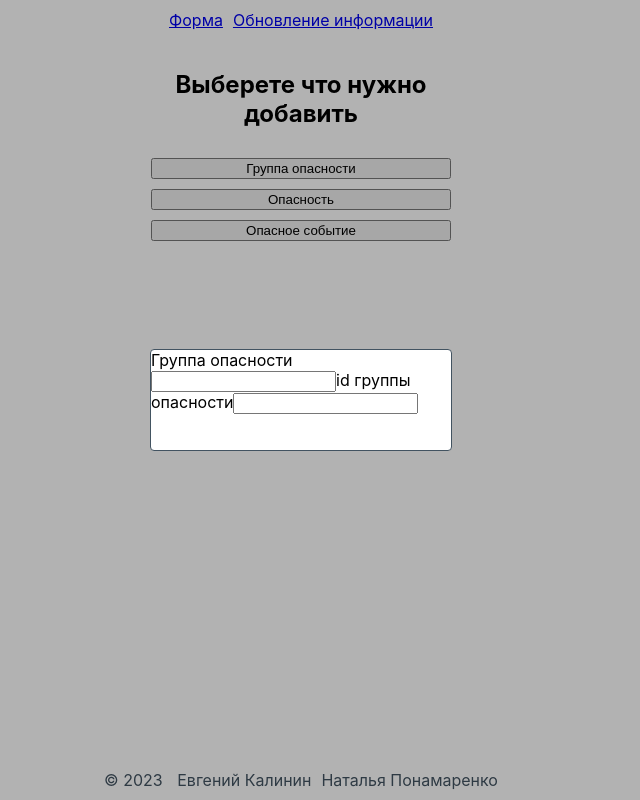
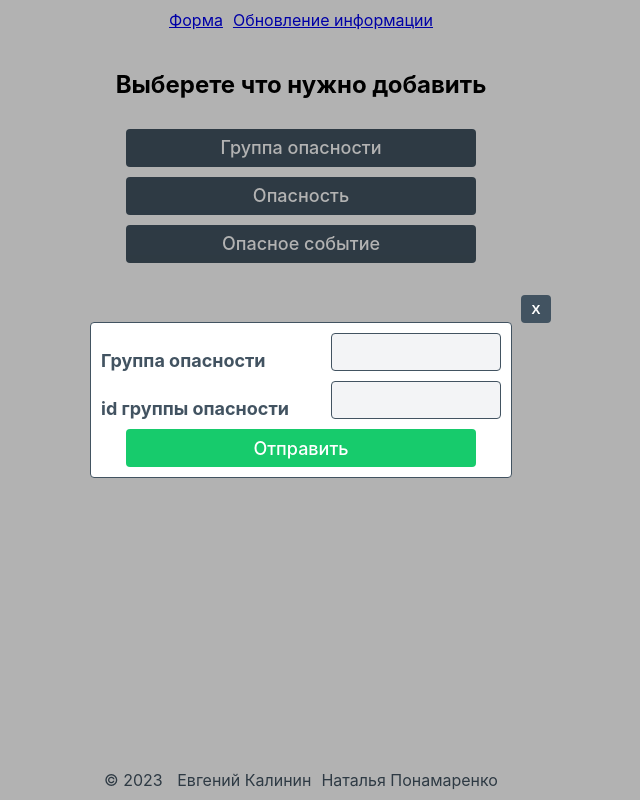
Before and after one commit to User8755/techoavia-roman, a React (Create React App) app: page /update in a window 1280 px wide. Both pictures are taken after a click on the button "Группа опасности". Shown: the whole page, without its empty margins (339-979 px from the left). Built offline with nearby package versions, Linux system fonts and the light colour scheme.

Commit message:
добавлена стилизация странице update

```diff
--- a/src/components/ModalUpdata/ModalUpdata.css
+++ b/src/components/ModalUpdata/ModalUpdata.css
@@ -3,13 +3,13 @@
   height: 100vh;
   /*синий в цвет текста
   background-color: rgba(66, 83, 97, 0.4);*/
-
   background-color: rgba(0, 0, 0, 0.3);
+  color: rgba(66, 83, 97, 1);
   position: fixed;
   z-index: 1;
   display: flex;
   justify-content: center;
-  align-items: center
+  align-items: center;
 }
 
 .modal__overlay-disabled {
@@ -17,9 +17,35 @@
 }
 
 .modal__window {
-  width: 300px;
-  height: 100px;
+  padding: 10px 10px;
+  width: fit-content;
+  height: fit-content;
   background-color: #fff;
-  border: 1px solid rgba(66, 83, 97, 1) ;
+  border: 1px solid rgba(66, 83, 97, 1);
   border-radius: 4px;
 }
+
+.form.danger {
+  gap: 10px;
+  align-items: center;
+  position: relative;
+}
+.lable.danger {
+  min-width: 400px;
+  flex-direction: row;
+  justify-content: space-between;
+  align-items: flex-end;
+  margin-bottom: 0;
+}
+.btn_close {
+  position: absolute;
+  top: -38px;
+  right: -50px;
+  width: 30px;
+  height: 28px;
+  border-radius: 4px;
+  border: none;
+  background-color: rgba(66, 83, 97, 1);
+  color: #fff;
+  font-weight: 700;
+}
--- a/src/components/ModalUpdata/ModalUpdata.jsx
+++ b/src/components/ModalUpdata/ModalUpdata.jsx
@@ -3,45 +3,55 @@ import Select from 'react-select';
 
 function ModalUpdata({ active, setModal, modalCild }) {
   const dengerGroup = (
-    <form>
-      <label>
+    <form className='form danger'>
+      <button className='btn_close' onClick={() => setModal(false)}>
+        X
+      </button>
+      <label className='lable danger'>
         Группа опасности
-        <input></input>
+        <input className='form__input input'></input>
       </label>
-      <label>
+      <label className='lable danger'>
         id группы опасности
-        <input></input>
+        <input className='form__input input'></input>
       </label>
+      <button className='btn send'>Отправить</button>
     </form>
   );
 
   const danger = (
-    <form>
-       <label>
-        Зависемость от группы опасностей
-        <Select></Select>
+    <form className='form danger'>
+      <button className='btn_close' onClick={() => setModal(false)}>
+        X
+      </button>
+      <label className='lable'>
+        Зависимость от группы опасностей
+        <Select
+          className='react-select-container'
+          classNamePrefix='react-select'
+        ></Select>
       </label>
-      <label>
+      <label className='lable box'>
         Опасности
-        <input></input>
+        <input className='form__input input'></input>
       </label>
-      <label>
+      <label className='lable box'>
         id опасности
-        <input></input>
+        <input className='form__input input'></input>
       </label>
+      <button className='btn send'>Отправить</button>
     </form>
   );
   console.log(modalCild);
   const handleChild = () => {
-    if(modalCild==='Группа опасности') {
-      console.log(1)
-      return dengerGroup
+    if (modalCild === 'Группа опасности') {
+      console.log(1);
+      return dengerGroup;
+    } else if (modalCild === 'Опасность') {
+      console.log(2);
+      return danger;
     }
-    else if(modalCild==='Опасность') {
-      console.log(2)
-      return danger
-    }
-  }
+  };
 
   return (
     <div
--- a/src/components/Update/Update.css
+++ b/src/components/Update/Update.css
@@ -2,15 +2,17 @@
   display: flex;
   justify-content: center;
   flex: 1 0 auto;
-
 }
 
 .update__cont {
-  width: 300px;
+  width: fit-content;
   display: flex;
   flex-direction: column;
+  align-items: center;
   row-gap: 10px;
   text-align: center;
   margin-top: 20px;
-
 }
+.btn_danger {
+  background-color: rgba(66, 83, 97, 1);
+}
--- a/src/components/Update/Update.jsx
+++ b/src/components/Update/Update.jsx
@@ -10,9 +10,15 @@ function Update({ setModal, setModalCild }) {
     <div className='update'>
       <div className='update__cont'>
         <h2>Выберете что нужно добавить</h2>
-        <button onClick={hendleDengerGroup}>Группа опасности</button>
-        <button onClick={hendleDengerGroup}>Опасность</button>
-        <button onClick={hendleDengerGroup}>Опасное событие</button>
+        <button className='btn btn_danger' onClick={hendleDengerGroup}>
+          Группа опасности
+        </button>
+        <button className='btn btn_danger' onClick={hendleDengerGroup}>
+          Опасность
+        </button>
+        <button className='btn btn_danger' onClick={hendleDengerGroup}>
+          Опасное событие
+        </button>
       </div>
     </div>
   );
```
Also changed, not shown: src/App.css (+5 -6 lines).
